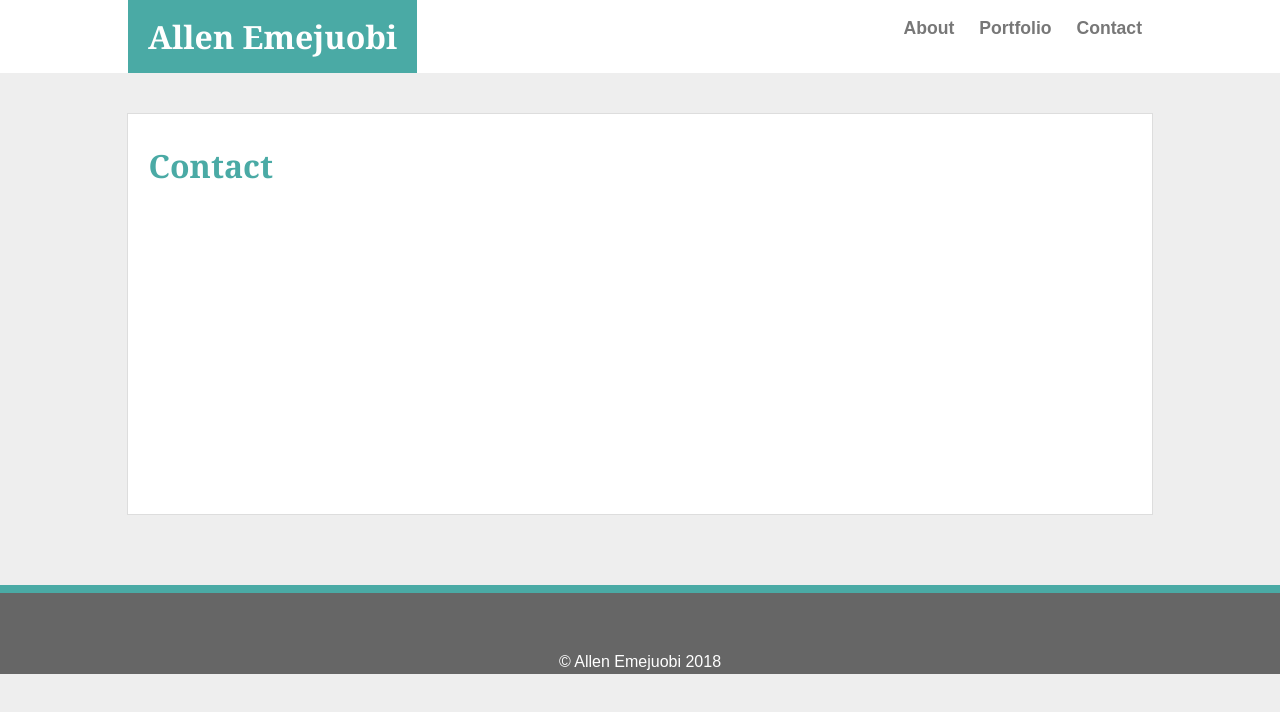
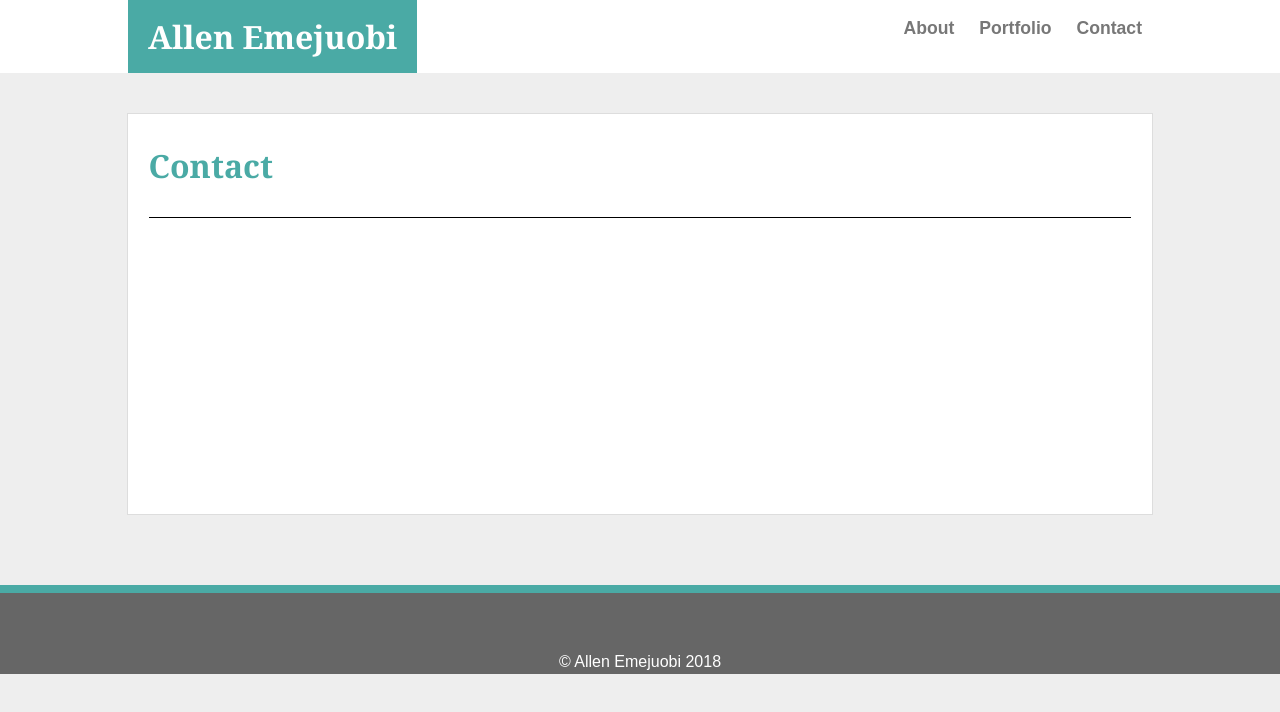
Before and after one commit to aemejuobi/Basic-Portfolio, a plain HTML site: page contact.html in a window 1280 px wide. Drawn offline with Linux system fonts and the light colour scheme.

Commit message:
My portfolio

```diff
--- a/assets/css/style.css
+++ b/assets/css/style.css
@@ -83,7 +83,7 @@ h1{
     color: #4aaaa5;
 }
 
-#content{
+.content{
     width: 95%;
     margin: 15px auto;
     border-top: 1px solid black;
--- a/contact.html
+++ b/contact.html
@@ -20,6 +20,8 @@
 
         <div id="container">
             <h1 id="contact" class="contentHead">Contact</h1>
+
+            <div class="content"></div>
         </div>
 
         <footer>&copy Allen Emejuobi 2018</footer>
```
Also changed, not shown: index.html (+1 -1 lines), portfolio.html (+2 -0 lines).
